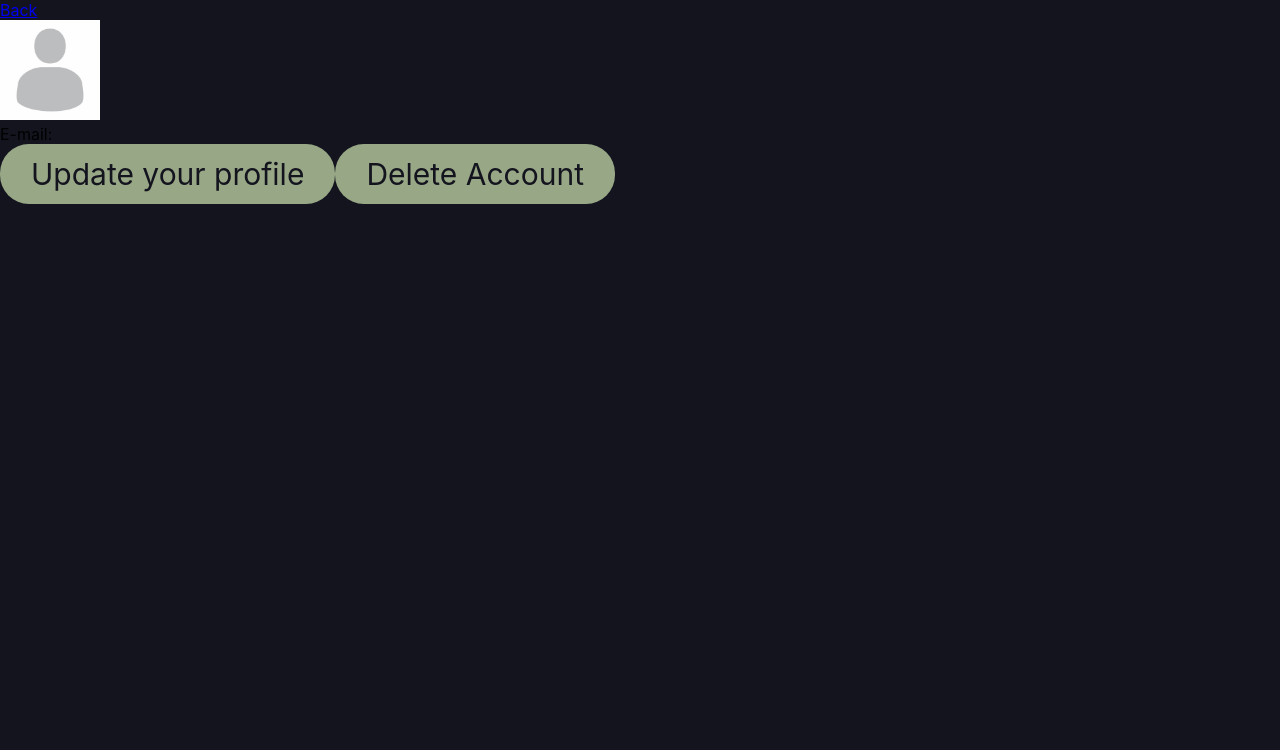
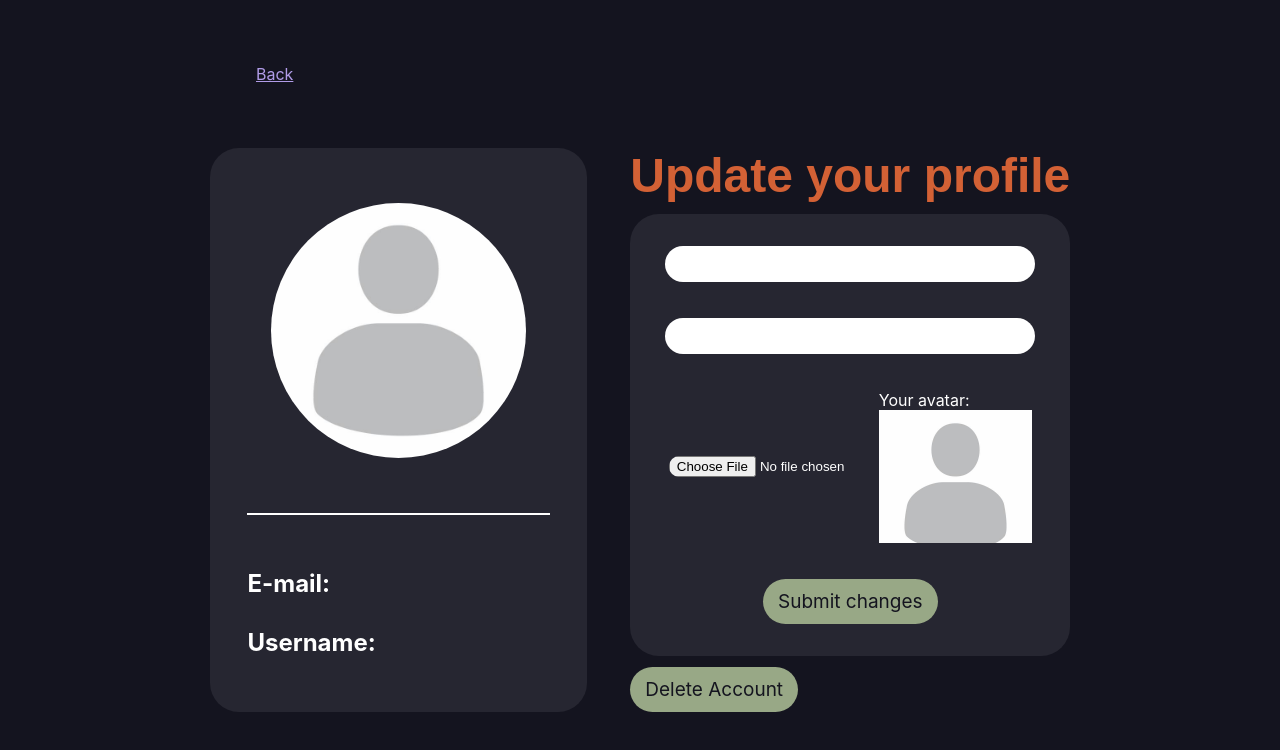
Before and after one commit to SelmaBtt/chatify, a React (Vite) app: page /profile in a window 1280 px wide. Shown: the top 750 px of the page. Built offline with nearby package versions, Linux system fonts and the light colour scheme; no server answers; sample sign-in values are in the browser's storage.

Commit message:
profile styling done

```diff
--- a/src/comps/Profile.jsx
+++ b/src/comps/Profile.jsx
@@ -16,14 +16,11 @@ const Profile = () => {
 
 
     const [errMsg, setErrMsg] = useState('')
+    const [isErrMsg, setIsErrMsg] = useState(false)
 
-    const [isOpenUpdate, setIsOpenUpdate] = useState(false);
     const [isOpenDel, setIsOpenDel] = useState(false);
 
     const [confirmDel, setConfirmDel] = useState('')
-
-    // Handle update ui
-    const toggleModal = () => setIsOpenUpdate(!isOpenUpdate);
 
     // Handle delete ui
     const toggleDeleteMessage = () => setIsOpenDel(!isOpenDel);
@@ -72,6 +69,10 @@ const Profile = () => {
         .catch(error => {
             console.error('There was a problem with your fetch operation:', error);
             setErrMsg(error.message ? error.message : 'Something went wrong while trying to update your profile. Try again later')
+            setIsErrMsg(true)
+            setTimeout(() => {
+                setIsErrMsg(false)
+            }, 2000)
         })
     };
 
@@ -105,56 +106,63 @@ const Profile = () => {
 
     return(
         <>
-            <div>
-                <Link to={'/chat'}>Back</Link>
-                <h1>
-                    {decodedJwt.user}
-                </h1>
-                <img style={{height: "100px"}} src={decodedJwt.avatar || placeholderAvatar} alt="profile picture" />
-                <p>E-mail: {decodedJwt.email}</p>
+            <Link className={styles.backLink} to={'/chat'}>Back</Link>
+            <div className={styles.container}>
+                <div className={`${styles.displayCurrentInfo} contentWrapperBase`}>
+                    <img src={decodedJwt.avatar || placeholderAvatar} alt="profile picture" />
+                    <hr />
+                    <div className={styles.userDetails}>
+                        <h2>E-mail:</h2>
+                        <p>{decodedJwt.email}</p>
+                        <h2>Username:</h2>
+                        <p>{decodedJwt.user}</p>
+                    </div>
+                </div>
 
-                <button onClick={toggleModal}>
-                    {isOpenUpdate ? "Close" : "Update your profile"}
-                </button>
-                <div className={isOpenUpdate ? `${styles.updateWindow} ${styles.openUpdateWindow}` : `${styles.updateWindow} ${styles.closedUpdateWindow}`}>
-                    <p>Username</p>
+                <div className={styles.accountChangeWrapper}>
+                    <h1>Update your profile</h1>
+                    <div className={`${styles.updateContainer} contentWrapperBase`}>
                         <input
                             type="text"
                             value={username}
                             onChange={(e) => setUsername(e.target.value)}
                         />
-                    <p>E-mail</p>
                         <input
                             type="text"
                             value={email}
                             onChange={(e) => setEmail(e.target.value)}
                         />
-                    <p>Profile picture</p>
+                        <div className={styles.updImgContainer}>
                             <input
                                 type="file"
                                 onChange={handleFileChange}
                             />
                             {imageUrl ? (
-                        <div>
-                            <h3>Uploaded Image:</h3>
+                                <div className={styles.uploadImgContainer}>
+                                    <p>Uploaded Image:</p>
                                     <img src={imageUrl} alt="Uploaded" style={{ maxWidth: '100%' }} />
                                     <p>URL: <a href={imageUrl} target="_blank">{imageUrl}</a></p>
                                 </div>
                             ) : avatar ? (
-                        <div>
-                            <h3>Your avatar</h3>
+                                <div className={styles.uploadImgContainer}>
+                                    <p>Your avatar:</p>
                                     <img src={avatar} alt="Current image" />
                                 </div>
                             ) : (
-                        <div>
-                            <h3>Your avatar</h3>
+                                <div className={styles.uploadImgContainer}>
+                                    <p>Your avatar:</p>
                                     <img src={placeholderAvatar} alt="Current image" />
                                 </div>
                             )}
+                        </div>
+                        <div className={styles.changeBtn}>
                             <button onClick={updateUserHandler}>Submit changes</button>
                         </div>
-
+                    </div>
+                    <div>
                         <button onClick={toggleDeleteMessage}>Delete Account</button>
+                    </div>
+                </div>
 
                 <div className={isOpenDel ? `${styles.delWindow} ${styles.openDelWindow}` : `${styles.delWindow} ${styles.closedDelWindow}`}>
                     <p onClick={toggleDeleteMessage}>
@@ -170,6 +178,8 @@ const Profile = () => {
                 </div>
 
                 {isOpenDel && <div className={styles.overlay} onClick={toggleDeleteMessage}></div>}
+
+                {isErrMsg && <div className={`${styles.errMsgPopup} popupContainer`}>{errMsg}</div>}
             </div>
         </>
     )
--- a/src/styles/Profile.module.css
+++ b/src/styles/Profile.module.css
@@ -1,15 +1,106 @@
-/* Update window */
-.updateWindow{
-    background-color: whitesmoke;
-    position: relative;
-    z-index: 1;
+.backLink{
+    margin: 5% 20%;
+    color: var(--secondary-accent);
+    display: block;
 }
 
-.openUpdateWindow{
-    display: block;
+.container *::-webkit-scrollbar{
+    background-color: transparent;
+    width: 5px;
 }
-.closedUpdateWindow{
-    display: none;
+
+.container *::-webkit-scrollbar-thumb{
+    background-color: var(--button-color);
+    border-radius: var(--border-radius);
+}
+
+.container{
+    display: flex;
+    gap: 43px;
+    justify-content: center;
+    align-items: center;
+}
+
+.displayCurrentInfo{
+    height: 564px;
+    width: 29.5%;
+    display: flex;
+    flex-direction: column;
+    align-items: center;
+    justify-content: space-evenly;
+}
+
+.displayCurrentInfo > img{
+    border-radius: 50%;
+    height: 255px;
+    width: 255px;
+}
+
+.displayCurrentInfo > hr{
+    width: 80%;
+}
+
+.userDetails{
+    padding: 0 10%;
+    align-self: flex-start;
+    color: var(--font-color);
+    overflow-x: auto;
+}
+
+.userDetails p{font-size: var(--big-text)}
+
+.userDetails > p:first-of-type{margin-bottom: 30px}
+
+/* Update section */
+.accountChangeWrapper{
+    height: 564px;
+    display: flex;
+    flex-direction: column;
+    justify-content: space-between;
+}
+
+.accountChangeWrapper button{
+    padding: 11px 15px;
+    font-size: var(--big-text);
+}
+
+.updateContainer{
+    color: var(--font-color);
+    display: flex;
+    flex-direction: column;
+    padding: 32px 8%;
+    gap: 36px;
+}
+
+.updateContainer > input{
+    height: 36px;
+    padding: 3%;
+}
+
+.updImgContainer{
+    display: flex;
+    align-items: center;
+    justify-content: space-around;
+    height: 153px;
+    gap: 5%;
+}
+
+.updImgContainer > input{width: 50%;}
+
+.uploadImgContainer{
+    height: 100%;
+    align-self: flex-start;
+    overflow-x: hidden;
+    overflow-y: auto;
+}
+
+.uploadImgContainer img{max-height: 100%;}
+
+.uploadImgContainer a{color: var(--secondary-accent);}
+
+.changeBtn{
+    display: flex;
+    justify-content: center;
 }
 
 /* Delete window */
@@ -46,9 +137,7 @@
 
 .openDelWindow > h2{font-family: var(--title-font);}
 
-.closedDelWindow{
-    display: none;
-}
+.closedDelWindow{display: none;}
 
 .delBtnWrapper{
     width: 100%;
@@ -59,12 +148,11 @@
 .delBtnWrapper button:first-child{
     background-color: transparent;
     color: var(--font-color);
-    outline: 3px solid var(--font-color);
 }
 .delBtnWrapper button:first-child:hover{
     background-color: transparent;
     color: var(--font-color);
-    outline: 5px solid var(--font-color);
+    outline: 3px solid var(--font-color);
 }
 .delBtnWrapper button:first-child:active{
     background-color: var(--err-color);
@@ -81,3 +169,5 @@
     opacity: 30%;
     position: fixed;
 }
+
+.errMsgPopup{background-color: var(--err-color);}
```
Lines whose indentation alone changed are shown as unchanged.
